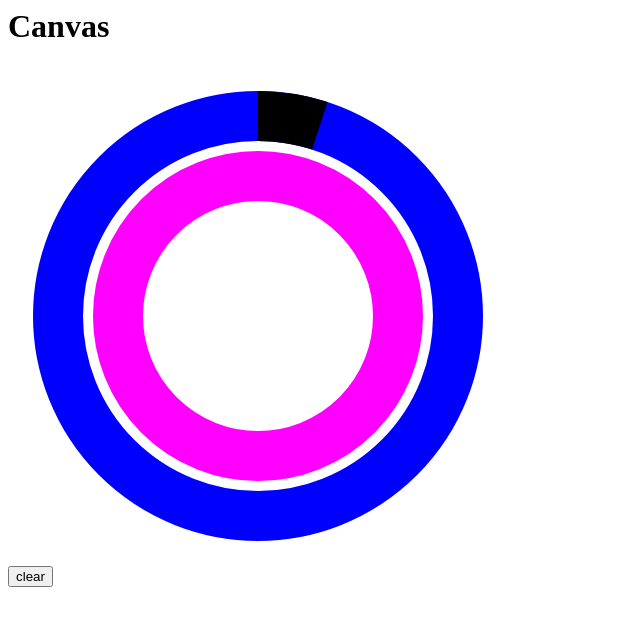
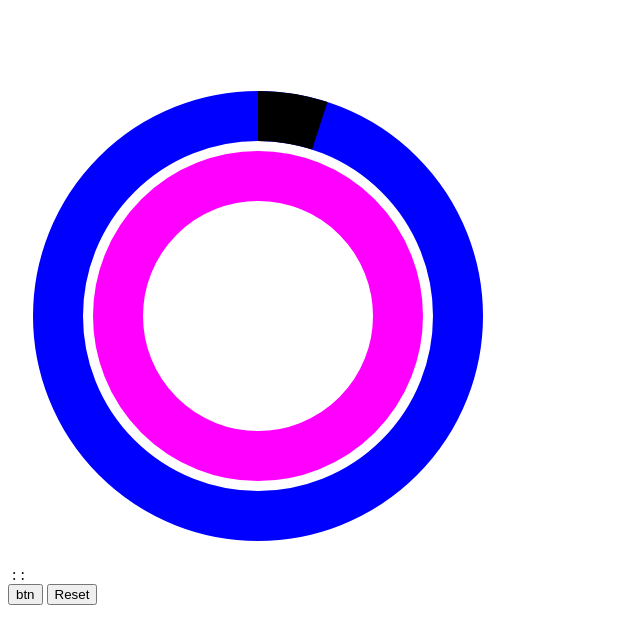
Before and after one commit to sadoru/test_clock, a plain HTML site: page index.html in a window 1280 px wide. Shown: the whole page, without its empty margins (0-640 px from the left). Drawn offline with Linux system fonts and the light colour scheme.

Commit message:
デジタル表示用のHTML枠組み追加

```diff
--- a/countdown.js
+++ b/countdown.js
@@ -19,7 +19,7 @@ var degreeMin = -90;
 
 function init() {
 	// canvas要素のノードオブジェクト
-	canvas = document.getElementById('canvassample');
+	canvas = document.getElementById('analog');
 	// 2Dコンテキスト
 	ctx = canvas.getContext('2d');
 
--- a/index.html
+++ b/index.html
@@ -1,19 +1,19 @@
-<!--
-canvas練習
-参考：http://www.html5.jp/canvas/how2.html
--->
 <html>
 <head>
-	<script type="text/javascript" src="./countdown.js"></script>
+    <meta http-equiv="Content-type" content="text/html; charset=UTF-8">
+    <script type="text/javascript" src="./countdown.js"></script>
 </head>
 <body>
-    <h1>Canvas</h1>
-    <canvas id="canvassample" width="500" height="500"></canvas>
+    <h1 id="title">&nbsp;</h1>
+    <canvas id="analog" width="500" height="500"></canvas>
+
+    <div id="digital"></div>
+        <span id="textMin">&nbsp;</span>:<span id="textSec">&nbsp;</span>:<span id="textMSec">&nbsp;</span>
+    </div>
 
     <form name="btns">
-        <input type="button" value="clear" onclick="drawClear()">
+        <input type="button" value="btn" onclick="btnAction()">
+        <input type="button" value="Reset" onclick="init()">
     </form>
-
-    <div id="digital"></div>
 </body>
 </html>
```
